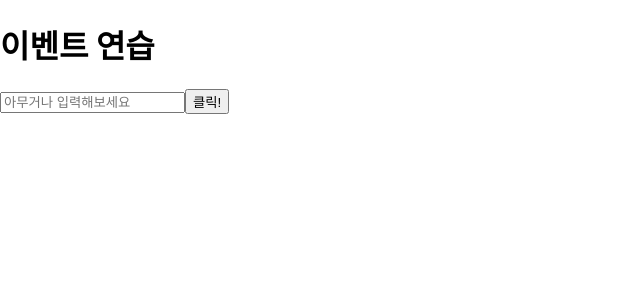
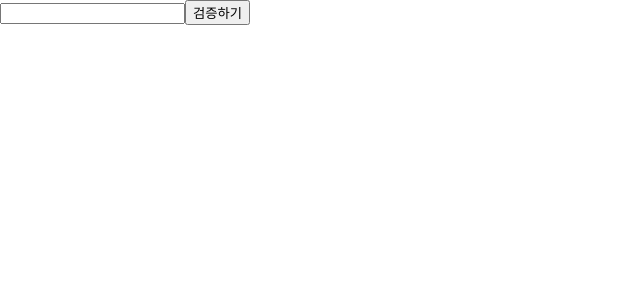
Before and after one commit to KimJongMan/react, a React (Create React App) app: page / in a window 1280 px wide. Shown: the top 300 px of the page, without its empty margins (0-640 px from the left). Built offline with nearby package versions, Linux system fonts and the light colour scheme.

Commit message:
20240208

```diff
--- a/src/App.js
+++ b/src/App.js
@@ -1,9 +1,12 @@
+import { Component } from "react";
 import "./App.css";
 // import MyComponentF from "./MyComponentF";
 // import Counter from "./Counter";
 //import MyComponentC from "./MyComponentC";
 // import Say from "./Say";
-import EventPractice from "./EventPractice";
+// import EventPracticeC from "./EventPracticeC";
+//import EventPracticeF from "./EventPracticeF";
+import ValidationSample from "./ValidationSample";
 
 // 1. 함수형 컴포넌트
 // function App() {
@@ -36,9 +39,15 @@
 //   }
 // }
 
-const App = () => {
-  return <EventPractice></EventPractice>;
-  // <MyComponentF favoriteNumber={3333}>사잇값!!</MyComponentF>;
-};
+// const App = () => {
+//   return <EventPracticeF></EventPracticeF>;
+//   // <MyComponentF favoriteNumber={3333}>사잇값!!</MyComponentF>;
+// };
+
+class App extends Component {
+  render() {
+    return <ValidationSample></ValidationSample>;
+  }
+}
 
 export default App;
--- a/src/EventPractice.js
+++ /dev/null
@@ -1,38 +0,0 @@
-import React, { Component } from "react";
-
-class EventPractice extends Component {
-  state = {
-    message: "",
-  };
-
-  render() {
-    return (
-      <div>
-        <h1>이벤트 연습</h1>
-        <input
-          type="text"
-          name="message"
-          placeholder="아무거나 입력해보세요"
-          value={this.state.message}
-          onChange={(e) => {
-            this.setState({ message: e.target.value }, () => {
-              console.log(this.state.message);
-            });
-          }}
-        />
-        <button
-          onClick={() => {
-            alert(this.state.message);
-            this.setState({
-              message: "",
-            });
-          }}
-        >
-          클릭!
-        </button>
-      </div>
-    );
-  }
-}
-
-export default EventPractice;
--- /dev/null
+++ b/src/EventPracticeC.js
@@ -0,0 +1,52 @@
+import React, { Component } from "react";
+
+class EventPractice extends Component {
+  state = {
+    message: "",
+  };
+
+  handleChange = (e) => {
+    this.setState({
+      [e.target.name]: e.target.value,
+    });
+  };
+
+  handleClick = (e) => {
+    alert(this.state.username + ":" + this.state.message);
+    this.setState({
+      message: "",
+      username: "",
+    });
+  };
+
+  handleKeyPress = (e) => {
+    if (e.key === "Enter") {
+      this.handleClick();
+    }
+  };
+
+  render() {
+    return (
+      <div>
+        <h1>이벤트 연습</h1>
+        <input
+          type="text"
+          name="username"
+          placeholder="아무거나 입력해보세요"
+          value={this.state.username}
+          onChange={this.handleChange}
+        />
+        <input
+          type="text"
+          name="message"
+          value={this.state.message}
+          onChange={this.handleChange}
+          onKeyPress={this.handleKeyPress}
+        />
+        <button onClick={this.handleClick}>클릭!</button>
+      </div>
+    );
+  }
+}
+
+export default EventPractice;
--- /dev/null
+++ b/src/EventPracticeF.js
@@ -0,0 +1,46 @@
+import React, { useState } from "react";
+
+const EventPractice = () => {
+  const [username, setUsername] = useState("");
+  const [message, setMessage] = useState("");
+  const onChangeUsername = (e) => setUsername(e.target.value);
+  const onChangeMessage = (e) => setMessage(e.target.value);
+
+  const onClick = () => {
+    alert(username + ": " + message);
+    setUsername("");
+    setMessage("");
+  };
+
+  const onKeyPress = (e) => {
+    if (e.key === "Enter") {
+      onClick();
+    }
+  };
+
+  return (
+    <div>
+      <h1>이벤트 연습</h1>
+      <input
+        type="text"
+        name="username"
+        placeholder="사용자명"
+        value={username}
+        onChange={onChangeUsername}
+      />
+
+      <input
+        type="text"
+        name="message"
+        placeholder="아무거나 입력해보세요"
+        value={message}
+        onChange={onChangeMessage}
+        onKeyPress={onKeyPress}
+      />
+
+      <button onClick={onClick}>확인</button>
+    </div>
+  );
+};
+
+export default EventPractice;
--- /dev/null
+++ b/src/ValidationSample.css
@@ -0,0 +1,7 @@
+.success {
+  background-color: lightgreen;
+}
+
+.failure {
+  background-color: lightcoral;
+}
--- /dev/null
+++ b/src/ValidationSample.js
@@ -0,0 +1,45 @@
+import React, { Component } from "react";
+import "./ValidationSample.css";
+
+class ValidationSample extends Component {
+  state = {
+    password: "",
+    clicked: false,
+    validated: false,
+  };
+
+  handleChange = (e) => {
+    this.setState({
+      password: e.target.value,
+    });
+  };
+
+  handleButtonClick = () => {
+    this.setState({
+      clicked: true,
+      validated: this.state.password === "0000",
+    });
+  };
+
+  render() {
+    return (
+      <div>
+        <input
+          type="password"
+          value={this.password}
+          onChange={this.handleChange}
+          className={
+            this.state.clicked
+              ? this.state.validated
+                ? "success"
+                : "failure"
+              : ""
+          }
+        />
+        <button onClick={this.handleButtonClick}>검증하기</button>
+      </div>
+    );
+  }
+}
+
+export default ValidationSample;
```
Also changed, not shown: src/etc.txt.
